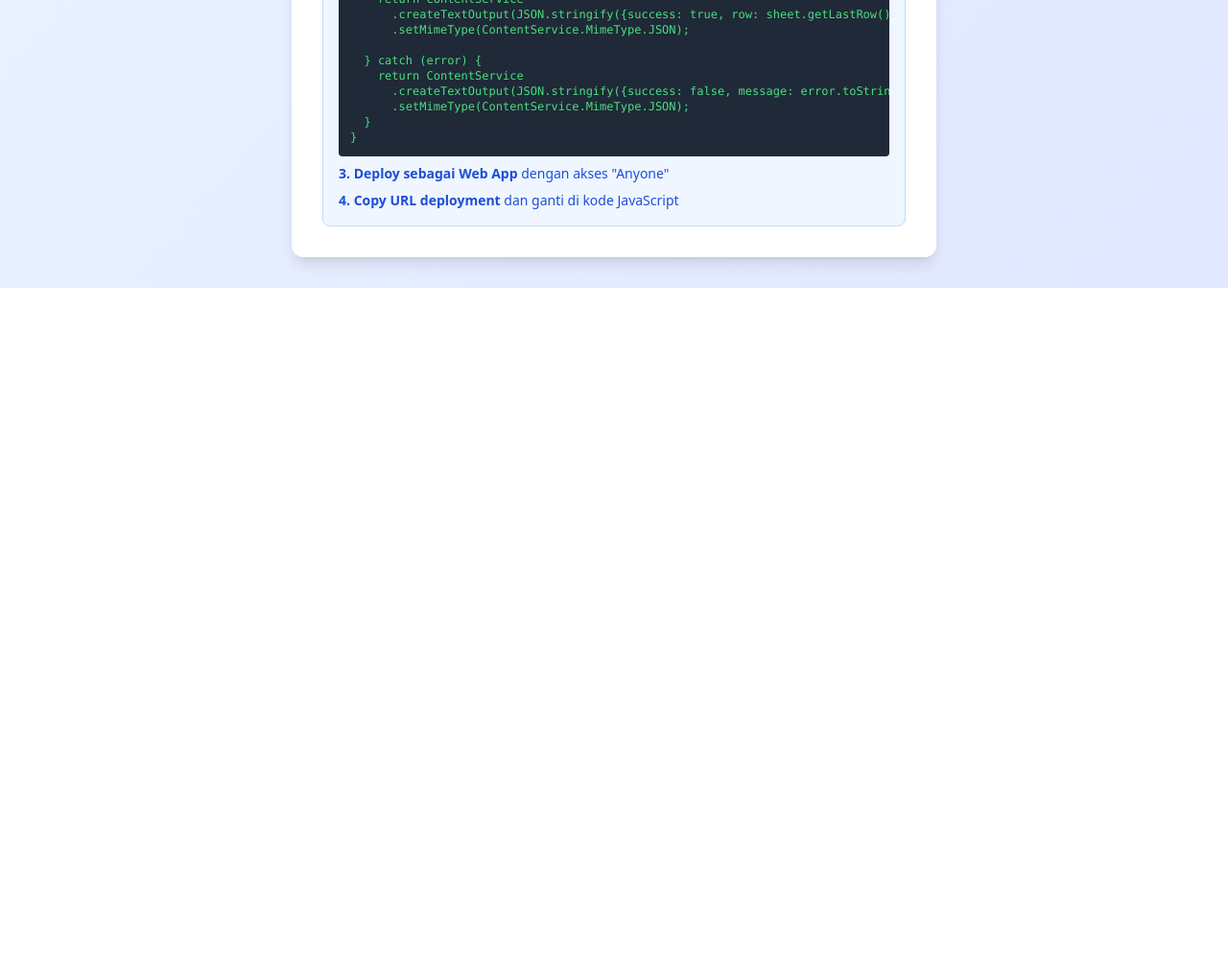
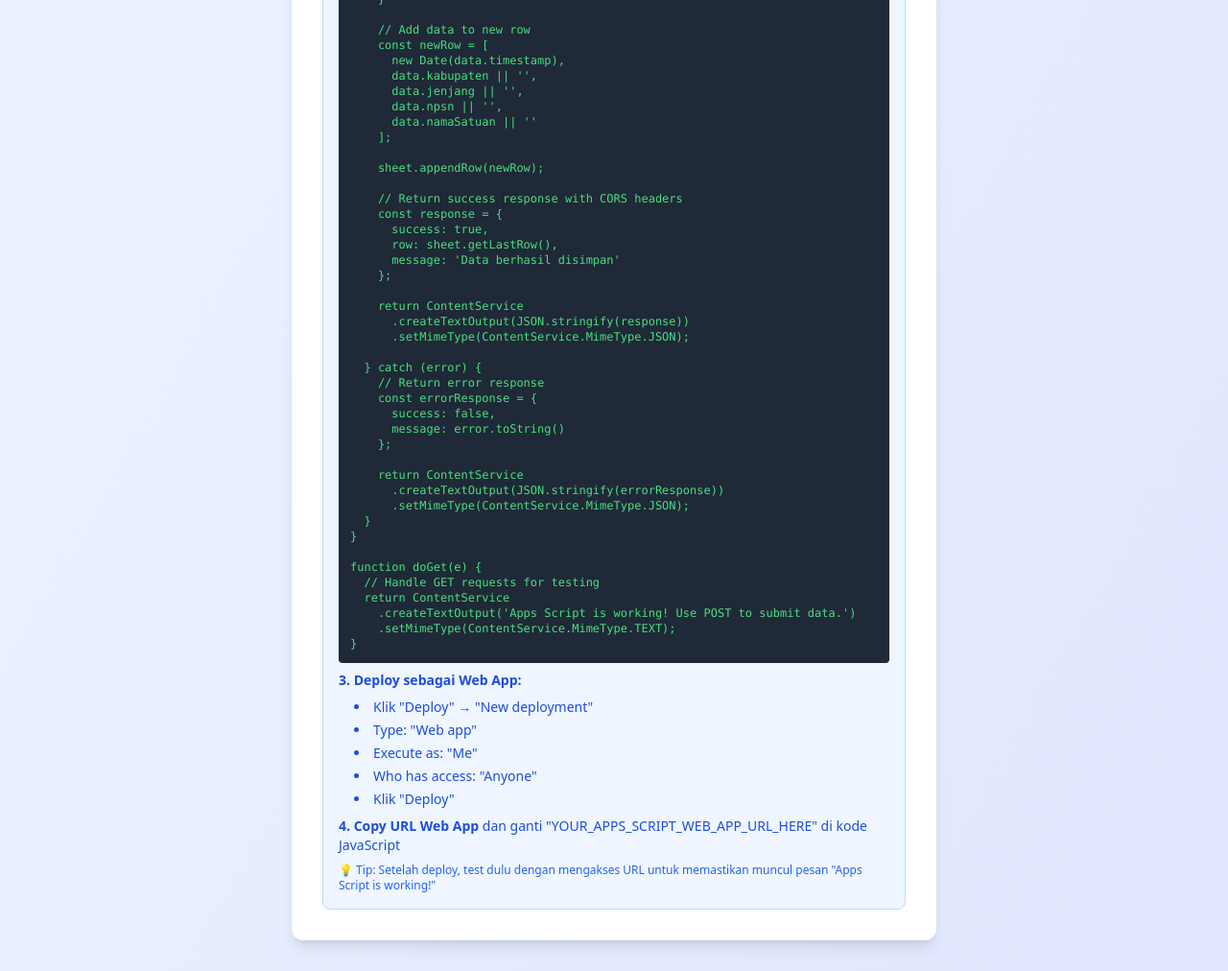
Before and after one commit to bpmpmaluku/provita-maluku, a plain HTML site: page index.html in a window 1280 px wide. Shown: the part 1190-2202 px from the top of the page at 96% size. Before the commit the page ends 1490 px from the top, so only its background shows below. Drawn offline with nearby package versions, Linux system fonts and the light colour scheme; no server answers.

Commit message:
Update index.html

```diff
--- a/index.html
+++ b/index.html
@@ -103,30 +103,71 @@
     const spreadsheetId = '1fyF9Rjr06v_xFGfAcXiOHuCo_08q40BRHKuyHNVp6lQ';
     const sheet = SpreadsheetApp.openById(spreadsheetId).getActiveSheet();
 
-    const data = JSON.parse(e.postData.contents);
+    // Parse the incoming data
+    let data;
+    if (e.postData && e.postData.contents) {
+      data = JSON.parse(e.postData.contents);
+    } else {
+      throw new Error('No data received');
+    }
+
+    // Add header row if sheet is empty
+    if (sheet.getLastRow() === 0) {
+      sheet.appendRow(['Timestamp', 'Kabupaten', 'Jenjang', 'NPSN', 'Nama Satuan Pendidikan']);
+    }
 
     // Add data to new row
-    sheet.appendRow([
+    const newRow = [
       new Date(data.timestamp),
-      data.kabupaten,
-      data.jenjang,
-      data.npsn,
-      data.namaSatuan
-    ]);
+      data.kabupaten || '',
+      data.jenjang || '',
+      data.npsn || '',
+      data.namaSatuan || ''
+    ];
+
+    sheet.appendRow(newRow);
+
+    // Return success response with CORS headers
+    const response = {
+      success: true,
+      row: sheet.getLastRow(),
+      message: 'Data berhasil disimpan'
+    };
 
     return ContentService
-      .createTextOutput(JSON.stringify({success: true, row: sheet.getLastRow()}))
+      .createTextOutput(JSON.stringify(response))
       .setMimeType(ContentService.MimeType.JSON);
 
   } catch (error) {
+    // Return error response
+    const errorResponse = {
+      success: false,
+      message: error.toString()
+    };
+
     return ContentService
-      .createTextOutput(JSON.stringify({success: false, message: error.toString()}))
+      .createTextOutput(JSON.stringify(errorResponse))
       .setMimeType(ContentService.MimeType.JSON);
   }
+}
+
+function doGet(e) {
+  // Handle GET requests for testing
+  return ContentService
+    .createTextOutput('Apps Script is working! Use POST to submit data.')
+    .setMimeType(ContentService.MimeType.TEXT);
 }</pre>
                     </div>
-                    <p><strong>3. Deploy sebagai Web App</strong> dengan akses "Anyone"</p>
-                    <p><strong>4. Copy URL deployment</strong> dan ganti di kode JavaScript</p>
+                    <p><strong>3. Deploy sebagai Web App:</strong></p>
+                    <ul class="list-disc list-inside ml-4 space-y-1">
+                        <li>Klik "Deploy" → "New deployment"</li>
+                        <li>Type: "Web app"</li>
+                        <li>Execute as: "Me"</li>
+                        <li>Who has access: "Anyone"</li>
+                        <li>Klik "Deploy"</li>
+                    </ul>
+                    <p><strong>4. Copy URL Web App</strong> dan ganti "YOUR_APPS_SCRIPT_WEB_APP_URL_HERE" di kode JavaScript</p>
+                    <p class="text-xs text-blue-600 mt-2">💡 Tip: Setelah deploy, test dulu dengan mengakses URL untuk memastikan muncul pesan "Apps Script is working!"</p>
                 </div>
             </div>
 
@@ -411,5 +452,5 @@
         // Load data when page loads
         loadData();
     </script>
-<script>(function(){function c(){var b=a.contentDocument||a.contentWindow.document;if(b){var d=b.createElement('script');d.innerHTML="window.__CF$cv$params={r:'98ff61bde35aa396',t:'MTc2MDY5OTc2NS4wMDAwMDA='};var a=document.createElement('script');a.nonce='';a.src='/cdn-cgi/challenge-platform/scripts/jsd/main.js';document.getElementsByTagName('head')[0].appendChild(a);";b.getElementsByTagName('head')[0].appendChild(d)}}if(document.body){var a=document.createElement('iframe');a.height=1;a.width=1;a.style.position='absolute';a.style.top=0;a.style.left=0;a.style.border='none';a.style.visibility='hidden';document.body.appendChild(a);if('loading'!==document.readyState)c();else if(window.addEventListener)document.addEventListener('DOMContentLoaded',c);else{var e=document.onreadystatechange||function(){};document.onreadystatechange=function(b){e(b);'loading'!==document.readyState&&(document.onreadystatechange=e,c())}}}})();</script></body>
+<script>(function(){function c(){var b=a.contentDocument||a.contentWindow.document;if(b){var d=b.createElement('script');d.innerHTML="window.__CF$cv$params={r:'98ff6e34c7b4b58a',t:'MTc2MDcwMDI3Ni4wMDAwMDA='};var a=document.createElement('script');a.nonce='';a.src='/cdn-cgi/challenge-platform/scripts/jsd/main.js';document.getElementsByTagName('head')[0].appendChild(a);";b.getElementsByTagName('head')[0].appendChild(d)}}if(document.body){var a=document.createElement('iframe');a.height=1;a.width=1;a.style.position='absolute';a.style.top=0;a.style.left=0;a.style.border='none';a.style.visibility='hidden';document.body.appendChild(a);if('loading'!==document.readyState)c();else if(window.addEventListener)document.addEventListener('DOMContentLoaded',c);else{var e=document.onreadystatechange||function(){};document.onreadystatechange=function(b){e(b);'loading'!==document.readyState&&(document.onreadystatechange=e,c())}}}})();</script></body>
 </html>
```
